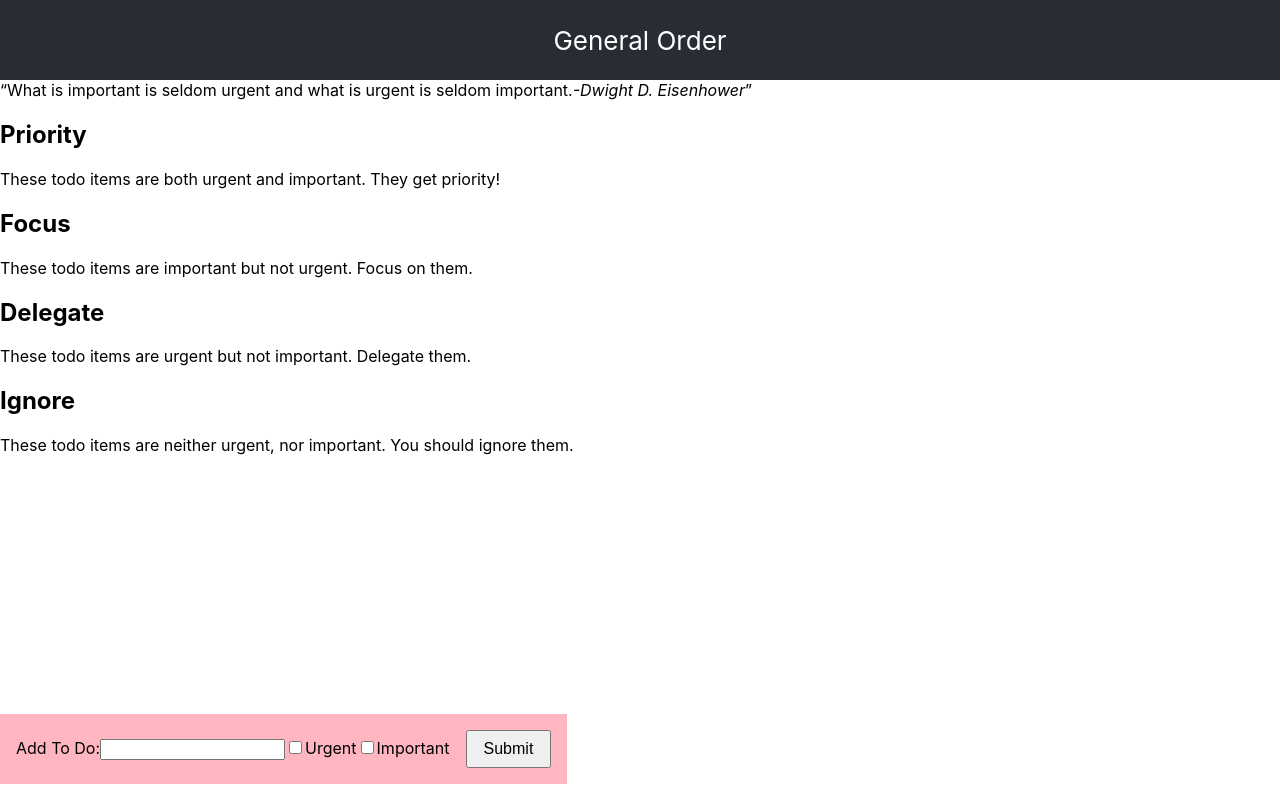
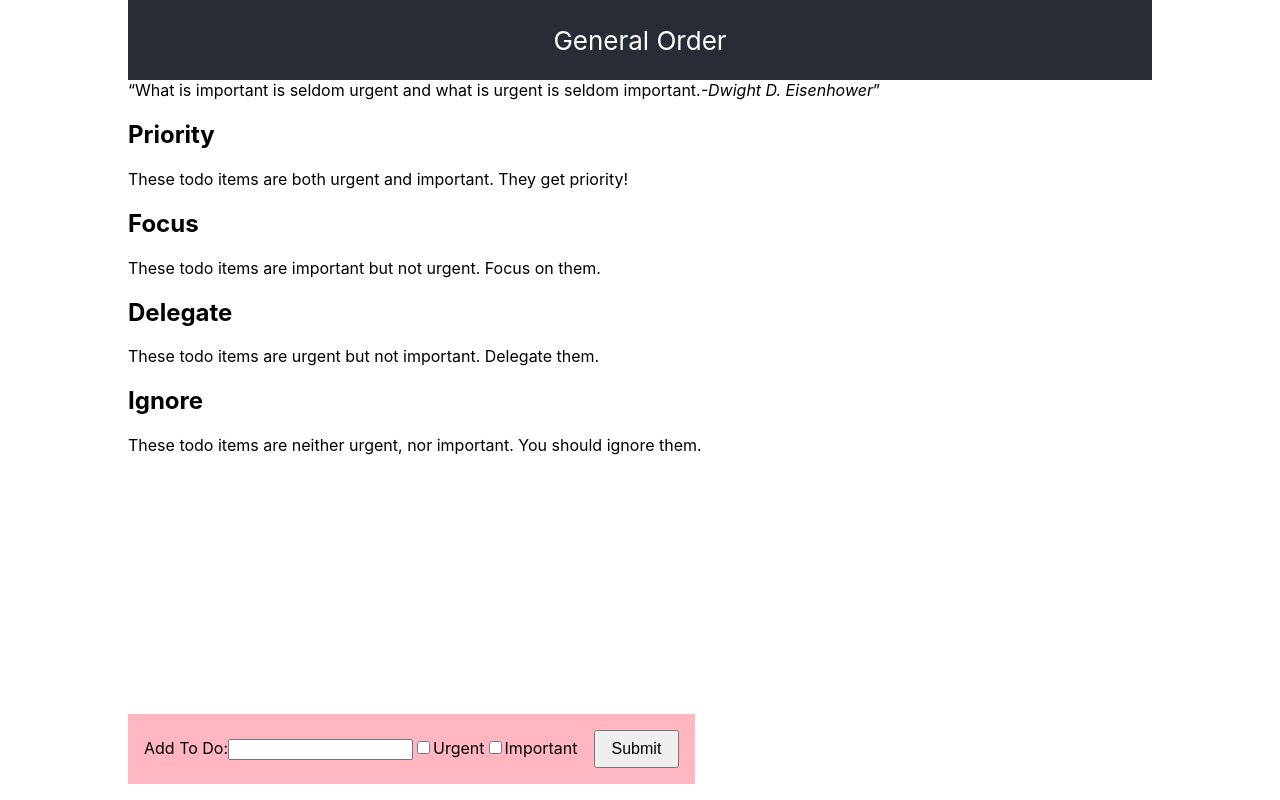
Before and after one commit to rchillard/duckpin.app, a React (Create React App) app in the folder client/: page / in a window 1280 px wide. Built offline with nearby package versions, Linux system fonts and the light colour scheme.

Commit message:
Update App.css for basic container

```diff
--- a/client/src/App.css
+++ b/client/src/App.css
@@ -1,3 +1,8 @@
+
+.App {
+  margin: 0 auto;
+  width: 80%;
+}
 
 .App-header {
   background-color: #282c34;
```
